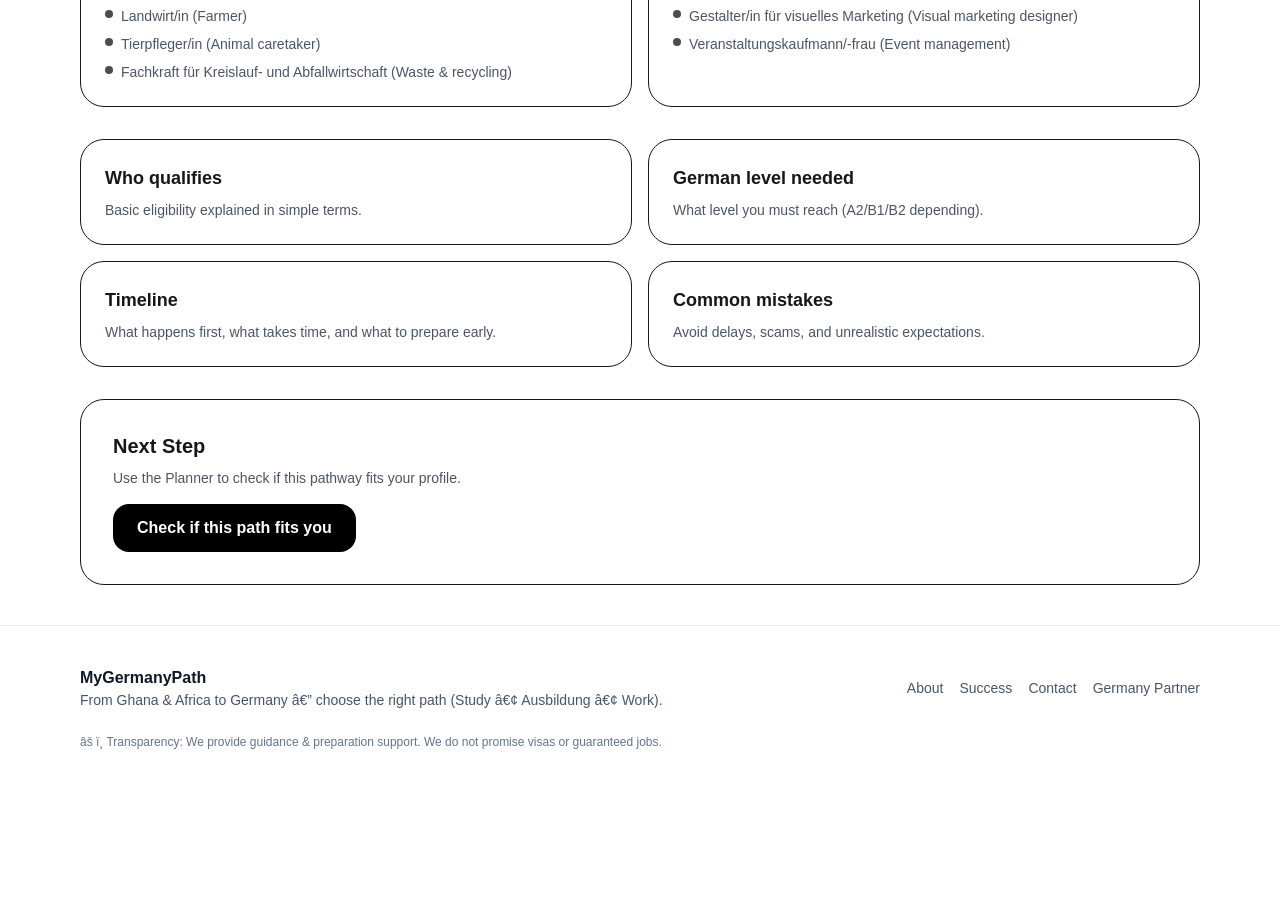
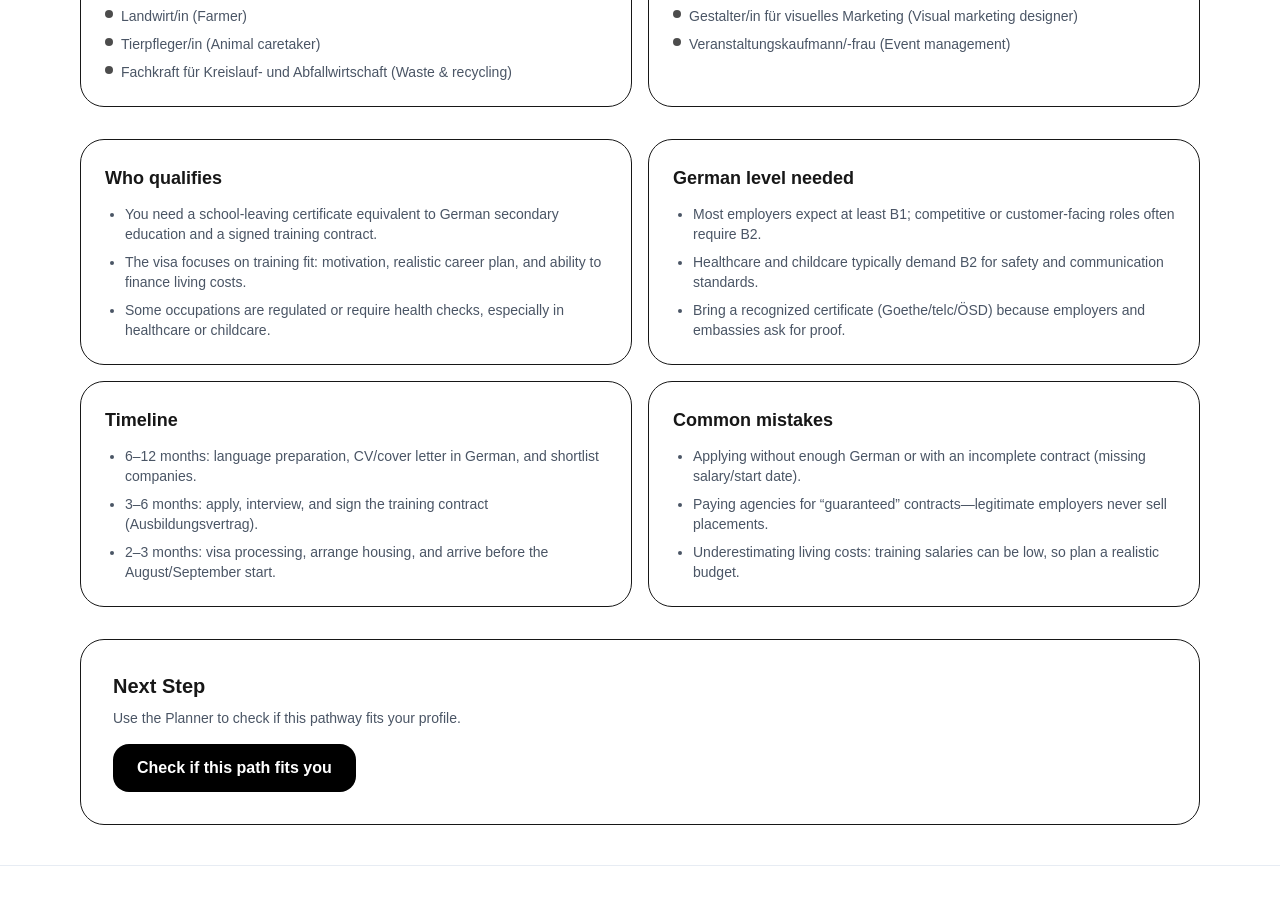
Before and after one commit to learngermanghana/mygermanypath, a Next.js app: page /ausbildung-germany in a window 1280 px wide. Shown: the part 1580-2489 px from the top of the page. Before the commit the page ends 2370 px from the top, so only its background shows below. Built offline with nearby package versions, Linux system fonts and the light colour scheme.

Commit message:
Add detailed guidance for Germany pathway pages

```diff
--- a/src/app/ausbildung-germany/page.tsx
+++ b/src/app/ausbildung-germany/page.tsx
@@ -121,6 +121,40 @@ export default function Page() {
       ],
     },
   ];
+  const guidance = [
+    {
+      title: "Who qualifies",
+      points: [
+        "You need a school-leaving certificate equivalent to German secondary education and a signed training contract.",
+        "The visa focuses on training fit: motivation, realistic career plan, and ability to finance living costs.",
+        "Some occupations are regulated or require health checks, especially in healthcare or childcare.",
+      ],
+    },
+    {
+      title: "German level needed",
+      points: [
+        "Most employers expect at least B1; competitive or customer-facing roles often require B2.",
+        "Healthcare and childcare typically demand B2 for safety and communication standards.",
+        "Bring a recognized certificate (Goethe/telc/ÖSD) because employers and embassies ask for proof.",
+      ],
+    },
+    {
+      title: "Timeline",
+      points: [
+        "6–12 months: language preparation, CV/cover letter in German, and shortlist companies.",
+        "3–6 months: apply, interview, and sign the training contract (Ausbildungsvertrag).",
+        "2–3 months: visa processing, arrange housing, and arrive before the August/September start.",
+      ],
+    },
+    {
+      title: "Common mistakes",
+      points: [
+        "Applying without enough German or with an incomplete contract (missing salary/start date).",
+        "Paying agencies for “guaranteed” contracts—legitimate employers never sell placements.",
+        "Underestimating living costs: training salaries can be low, so plan a realistic budget.",
+      ],
+    },
+  ];
 
   return (
     <div className="space-y-8">
@@ -161,15 +195,14 @@ export default function Page() {
       </section>
 
       <section className="grid gap-4 md:grid-cols-2">
-        {[
-          ["Who qualifies", "Basic eligibility explained in simple terms."],
-          ["German level needed", "What level you must reach (A2/B1/B2 depending)."],
-          ["Timeline", "What happens first, what takes time, and what to prepare early."],
-          ["Common mistakes", "Avoid delays, scams, and unrealistic expectations."],
-        ].map(([t, d]) => (
-          <div key={t} className="rounded-3xl border p-6">
-            <p className="text-lg font-bold">{t}</p>
-            <p className="mt-2 text-sm text-gray-600">{d}</p>
+        {guidance.map((item) => (
+          <div key={item.title} className="rounded-3xl border p-6">
+            <p className="text-lg font-bold">{item.title}</p>
+            <ul className="mt-3 list-disc space-y-2 pl-5 text-sm text-gray-600">
+              {item.points.map((point) => (
+                <li key={point}>{point}</li>
+              ))}
+            </ul>
           </div>
         ))}
       </section>
--- a/src/app/studienkolleg/page.tsx
+++ b/src/app/studienkolleg/page.tsx
@@ -1,6 +1,40 @@
 import Link from "next/link";
 
 export default function Page() {
+  const guidance = [
+    {
+      title: "Who qualifies",
+      points: [
+        "If your school certificate is not a direct university entrance qualification in Germany, Studienkolleg is required.",
+        "You must apply to a German university first and receive an invitation to the Studienkolleg entrance exam.",
+        "Admission is limited and competitive; places are allocated by test score and subject track.",
+      ],
+    },
+    {
+      title: "German level needed",
+      points: [
+        "Most Studienkolleg programs require at least B1, often B2, before you can sit the entrance exam.",
+        "Technical tracks (T/M/W/G/S) also expect strong math or subject knowledge alongside German.",
+        "Plan for an intensive language course before applying if you are below the required level.",
+      ],
+    },
+    {
+      title: "Timeline",
+      points: [
+        "9–12 months: confirm HZB status, pick a track, and book language exams.",
+        "6–3 months: apply to universities/Studienkollegs and prepare for the Aufnahmeprüfung.",
+        "1–2 semesters: complete the program and pass the Feststellungsprüfung to start university.",
+      ],
+    },
+    {
+      title: "Common mistakes",
+      points: [
+        "Treating Studienkolleg as a general language school instead of a subject-heavy prep program.",
+        "Skipping math/subject prep and failing the entrance exam due to weak core knowledge.",
+        "Missing application windows, which often open far earlier than university intake deadlines.",
+      ],
+    },
+  ];
   return (
     <div className="space-y-8">
       <header className="space-y-2">
@@ -11,15 +45,14 @@ export default function Page() {
       </header>
 
       <section className="grid gap-4 md:grid-cols-2">
-        {[
-          ["Who qualifies", "Basic eligibility explained in simple terms."],
-          ["German level needed", "What level you must reach (A2/B1/B2 depending)."],
-          ["Timeline", "What happens first, what takes time, and what to prepare early."],
-          ["Common mistakes", "Avoid delays, scams, and unrealistic expectations."],
-        ].map(([t, d]) => (
-          <div key={t} className="rounded-3xl border p-6">
-            <p className="text-lg font-bold">{t}</p>
-            <p className="mt-2 text-sm text-gray-600">{d}</p>
+        {guidance.map((item) => (
+          <div key={item.title} className="rounded-3xl border p-6">
+            <p className="text-lg font-bold">{item.title}</p>
+            <ul className="mt-3 list-disc space-y-2 pl-5 text-sm text-gray-600">
+              {item.points.map((point) => (
+                <li key={point}>{point}</li>
+              ))}
+            </ul>
           </div>
         ))}
       </section>
--- a/src/app/study-germany/page.tsx
+++ b/src/app/study-germany/page.tsx
@@ -1,6 +1,40 @@
 import Link from "next/link";
 
 export default function Page() {
+  const guidance = [
+    {
+      title: "Who qualifies",
+      points: [
+        "You need a recognized higher education entrance qualification (HZB) for your target program; some applicants must first attend Studienkolleg.",
+        "A formal admission letter (or conditional admission) from a German university is the core requirement for a student visa.",
+        "Proof of finances (blocked account, scholarship, or guarantor) and valid health insurance are mandatory for the visa.",
+      ],
+    },
+    {
+      title: "German level needed",
+      points: [
+        "German-taught degrees usually require B2 to C1 (proved by TestDaF, DSH, Goethe, or telc certificates).",
+        "English-taught degrees often accept IELTS/TOEFL, but day-to-day life still needs at least A2/B1 for housing, bureaucracy, and work.",
+        "If your admission is conditional on language prep, expect to show a clear plan and timeline for reaching the required level.",
+      ],
+    },
+    {
+      title: "Timeline",
+      points: [
+        "12–6 months before start: shortlist programs, confirm HZB recognition, and check uni-assist/APS requirements.",
+        "6–3 months: apply, gather translations, secure blocked account funds, and book embassy appointments early.",
+        "3–1 months: receive admission, buy insurance, submit visa, then prepare for arrival (housing + registration).",
+      ],
+    },
+    {
+      title: "Common mistakes",
+      points: [
+        "Missing uni-assist or university deadlines, or submitting incomplete document translations.",
+        "Underestimating proof-of-funds requirements or using invalid blocked account providers.",
+        "Booking visa appointments late and assuming decisions are instant; processing often takes 8–12 weeks.",
+      ],
+    },
+  ];
   return (
     <div className="space-y-8">
       <header className="space-y-2">
@@ -11,15 +45,14 @@ export default function Page() {
       </header>
 
       <section className="grid gap-4 md:grid-cols-2">
-        {[
-          ["Who qualifies", "Basic eligibility explained in simple terms."],
-          ["German level needed", "What level you must reach (A2/B1/B2 depending)."],
-          ["Timeline", "What happens first, what takes time, and what to prepare early."],
-          ["Common mistakes", "Avoid delays, scams, and unrealistic expectations."],
-        ].map(([t, d]) => (
-          <div key={t} className="rounded-3xl border p-6">
-            <p className="text-lg font-bold">{t}</p>
-            <p className="mt-2 text-sm text-gray-600">{d}</p>
+        {guidance.map((item) => (
+          <div key={item.title} className="rounded-3xl border p-6">
+            <p className="text-lg font-bold">{item.title}</p>
+            <ul className="mt-3 list-disc space-y-2 pl-5 text-sm text-gray-600">
+              {item.points.map((point) => (
+                <li key={point}>{point}</li>
+              ))}
+            </ul>
           </div>
         ))}
       </section>
--- a/src/app/work-in-germany/page.tsx
+++ b/src/app/work-in-germany/page.tsx
@@ -1,6 +1,40 @@
 import Link from "next/link";
 
 export default function Page() {
+  const guidance = [
+    {
+      title: "Who qualifies",
+      points: [
+        "Skilled workers need a recognized degree or vocational qualification and a job offer that matches it.",
+        "EU Blue Card applicants must meet salary thresholds and have a recognized university degree (or an equivalent in-demand IT path).",
+        "Regulated professions (healthcare, teaching, engineering) require formal recognition before a visa is issued.",
+      ],
+    },
+    {
+      title: "German level needed",
+      points: [
+        "English-speaking tech roles can be possible, but most employers still expect at least B1 for daily work.",
+        "Regulated professions usually require B2 or higher German for licensing and patient/client communication.",
+        "For long-term integration, plan for B1/B2 even if the job ad is in English.",
+      ],
+    },
+    {
+      title: "Timeline",
+      points: [
+        "4–8 months: get qualification recognition (ZAB or the relevant chamber) and collect work experience proofs.",
+        "3–6 months: job search, interviews, and contract negotiation; ensure salary meets visa requirements.",
+        "2–3 months: visa appointment and processing, then prepare relocation (housing, Anmeldung, insurance).",
+      ],
+    },
+    {
+      title: "Common mistakes",
+      points: [
+        "Applying without recognition documents or with a job offer that does not match the qualification.",
+        "Assuming any salary qualifies for a Blue Card—thresholds change yearly and vary by shortage occupations.",
+        "Skipping language planning and later struggling with probation periods, paperwork, or client contact.",
+      ],
+    },
+  ];
   return (
     <div className="space-y-8">
       <header className="space-y-2">
@@ -11,15 +45,14 @@ export default function Page() {
       </header>
 
       <section className="grid gap-4 md:grid-cols-2">
-        {[
-          ["Who qualifies", "Basic eligibility explained in simple terms."],
-          ["German level needed", "What level you must reach (A2/B1/B2 depending)."],
-          ["Timeline", "What happens first, what takes time, and what to prepare early."],
-          ["Common mistakes", "Avoid delays, scams, and unrealistic expectations."],
-        ].map(([t, d]) => (
-          <div key={t} className="rounded-3xl border p-6">
-            <p className="text-lg font-bold">{t}</p>
-            <p className="mt-2 text-sm text-gray-600">{d}</p>
+        {guidance.map((item) => (
+          <div key={item.title} className="rounded-3xl border p-6">
+            <p className="text-lg font-bold">{item.title}</p>
+            <ul className="mt-3 list-disc space-y-2 pl-5 text-sm text-gray-600">
+              {item.points.map((point) => (
+                <li key={point}>{point}</li>
+              ))}
+            </ul>
           </div>
         ))}
       </section>
```
